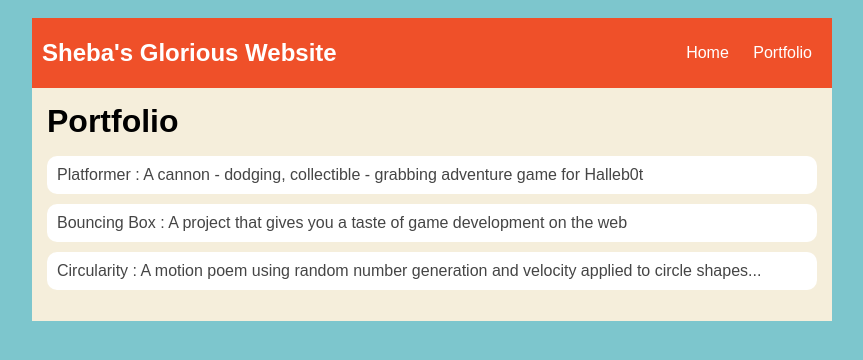
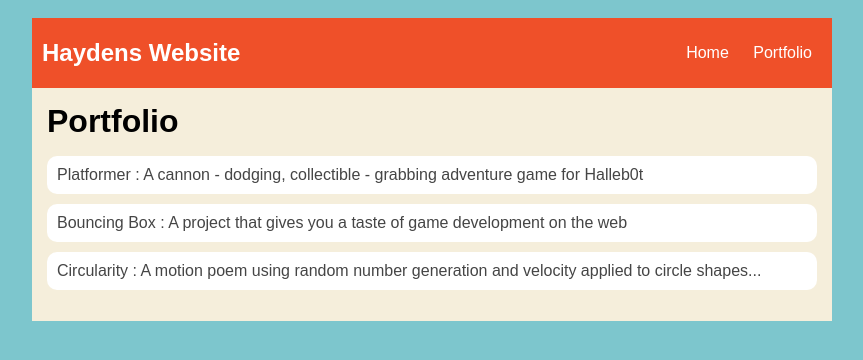
Before and after one commit to hplai06/hplai06.github.io, a plain HTML site: page portfolio.html in a window 1280 px wide. Shown: the whole page, without its empty margins (208-1071 px from the left). Drawn offline with Linux system fonts and the light colour scheme.

Commit message:
portfolio

```diff
--- a/portfolio.html
+++ b/portfolio.html
@@ -8,7 +8,7 @@
     <body>
       <div id="all-contents">
         <nav>
-            <h1>Sheba's Glorious Website</h1>
+            <h1>Haydens Website</h1>
             <ul id="nav-ul">
                <li class="nav-li">
                <a class="nav-a" href="index.html">Home</a>
```
Also changed, not shown: index.html (+0 -1 lines).
